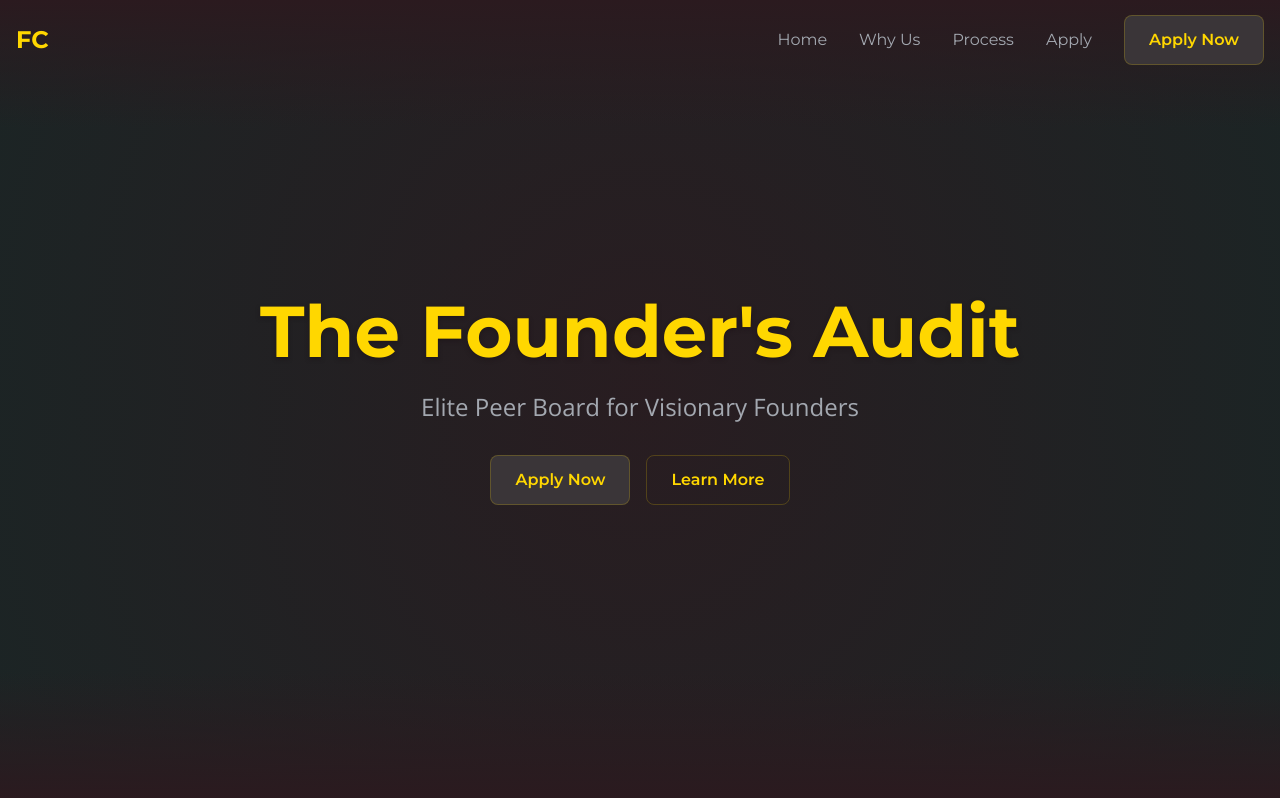
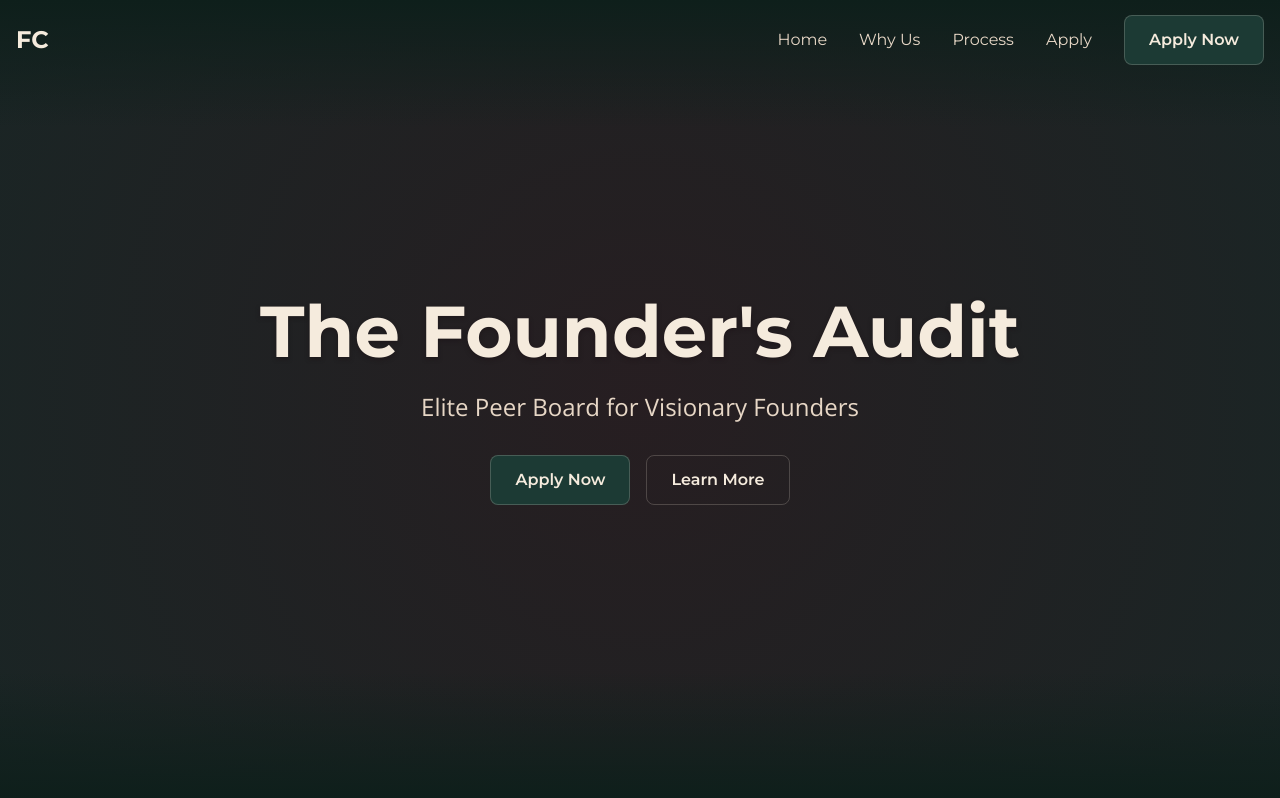
Before and after one commit to wikatar/founderscircle.one, a React (Vite) app: page / in a window 1280 px wide. Shown: the top 798 px of the page. Built offline with nearby package versions, Linux system fonts and the light colour scheme.

Commit message:
Update: Refine color palette in tailwind configuration

```diff
--- a/tailwind.config.js
+++ b/tailwind.config.js
@@ -7,24 +7,27 @@ export default {
   theme: {
     extend: {
       colors: {
-        'bg-dark': '#1A2525',      // Deep midnight teal-blue
-        'bg-darker': '#2B1A1F',    // Dark muted burgundy
-        'bg-lighter': '#3A3538',   // Charcoal with reddish-blue tint
-        'gold': '#FFD700',         // Gold accent
-        'text-gray': '#A3A8B0',    // Cool steely gray
-        'border-gray': '#3C2F36',  // Dark reddish-blue border
-        'shadow-black': '#1A0F13', // Very dark reddish-black
-        'dark': '#080808',
-        'darker': '#030303',
-        'batman': '#0F0F0F',
-        'accent': '#C6A962',
-        'accent-hover': '#D4B872',
-        'secondary': '#4A235A',
-        'light-gray': '#1A1A1A',
-        'text-light': '#F8F8F8',
-        'text-dark': '#080808',
-        'text-muted': '#9CA3AF',
-        'border-dark': 'rgba(198, 169, 98, 0.2)',
+        // === NEW PALETTE ===
+        'bg-dark': '#102A26',         // Dark Emerald background
+        'bg-darker': '#0E1F1B',       // Deeper version for contrast
+        'bg-lighter': '#1C3A34',      // Slightly lighter emerald variant
+        'gold': '#F5EBDD',            // Warm Beige (used for backgrounds or soft text)
+        'text-gray': '#E7D7C6',       // Muted beige for secondary text
+        'border-gray': '#254C44',     // Emerald-tinted border
+        'shadow-black': '#0A1B18',    // Very dark emerald for shadow
+        'dark': '#0A1F1A',            // Deep rich greenish-black
+        'darker': '#061411',          // Near black with green tone
+        'batman': '#05110F',          // Deep emerald noir
+        'accent': '#F87171',          // Coral main accent
+        'accent-hover': '#EF4444',    // Hover coral (deeper red tone)
+        'secondary': '#F5EBDD',       // Reuse beige for secondary areas
+        'light-gray': '#19332D',      // Slightly muted background
+        'text-light': '#F5EBDD',      // Warm beige for light text
+        'text-dark': '#102A26',       // Base text darkened
+        'text-muted': '#C7B9AC',      // Muted warm beige
+        'border-dark': 'rgba(245, 235, 221, 0.2)', // Subtle beige border
+
+        // You can add one more if you want a pop-color or call-to-action contrast later
       },
       fontFamily: {
         'montserrat': ['Montserrat', 'sans-serif'],
@@ -37,7 +40,7 @@ export default {
         'h2-mobile': '24px',
       },
       boxShadow: {
-        'accent': '0 0 15px rgba(198, 169, 98, 0.15)',
+        'accent': '0 0 15px rgba(248, 113, 113, 0.15)', // coral glow
       },
       animation: {
         'fade-in': 'fadeIn 0.5s ease-in',
```
